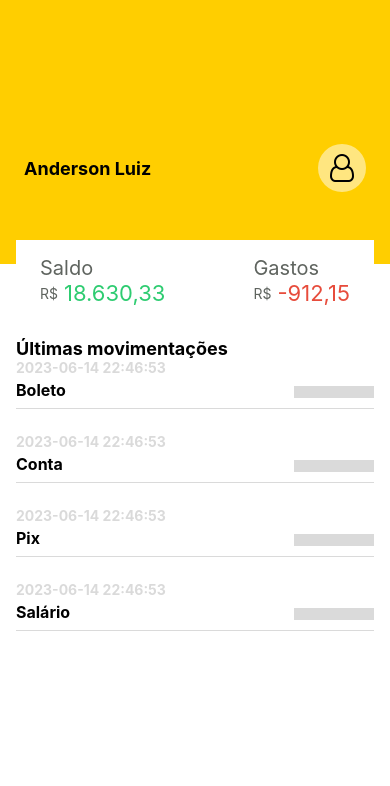
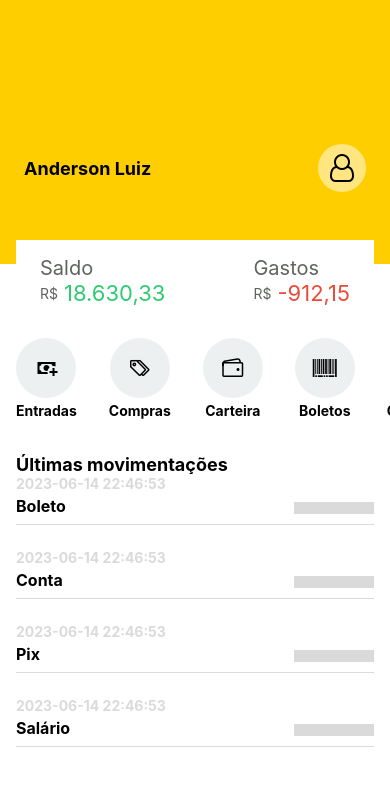
Before and after one commit to andersontrkz/bank-app, a React Native app: screen / in a window 390 px wide. Shown: the top 786 px of the page. Built offline with nearby package versions, Linux system fonts and the light colour scheme.

Commit message:
feat: add actions bar

```diff
--- /dev/null
+++ b/src/components/Actions/index.tsx
@@ -0,0 +1,68 @@
+import { ScrollView, StyleSheet, Text, TouchableOpacity, View } from 'react-native';
+import { AntDesign, Ionicons, MaterialCommunityIcons } from '@expo/vector-icons';
+
+export default function Actions() {
+  return (
+    <ScrollView style={styles.container} horizontal showsHorizontalScrollIndicator={false}>
+			<TouchableOpacity style={styles.action}>
+				<View style={styles.actionButton}>
+					<MaterialCommunityIcons name="cash-plus" size={24} color="black" />
+				</View>
+				<Text style={styles.actionLabel}>Entradas</Text>
+			</TouchableOpacity>
+
+			<TouchableOpacity style={styles.action}>
+				<View style={styles.actionButton}>
+					<AntDesign name="tagso" size={24} color="black" />
+				</View>
+				<Text style={styles.actionLabel}>Compras</Text>
+			</TouchableOpacity>
+
+			<TouchableOpacity style={styles.action}>
+				<View style={styles.actionButton}>
+					<Ionicons name="wallet-outline" size={24} color="black" />
+				</View>
+				<Text style={styles.actionLabel}>Carteira</Text>
+			</TouchableOpacity>
+
+			<TouchableOpacity style={styles.action}>
+				<View style={styles.actionButton}>
+					<AntDesign name="barcode" size={24} color="black" />
+				</View>
+				<Text style={styles.actionLabel}>Boletos</Text>
+			</TouchableOpacity>
+
+			<TouchableOpacity style={styles.action}>
+				<View style={styles.actionButton}>
+					<Ionicons name="settings-outline" size={24} color="black" />
+				</View>
+				<Text style={styles.actionLabel}>Configurações</Text>
+			</TouchableOpacity>
+    </ScrollView>
+  );
+}
+
+const styles = StyleSheet.create({
+  container: {
+    maxHeight: 84,
+		marginVertical: 16,
+		paddingHorizontal: 16,
+  },
+  action: {
+		alignItems: 'center',
+		marginRight: 32,
+  },
+  actionButton: {
+    backgroundColor: '#ecf0f1',
+		height: 60,
+		width: 60,
+		borderRadius: 60/2,
+		justifyContent: 'center',
+		alignItems: 'center',
+  },
+  actionLabel: {
+    marginTop: 4,
+		textAlign: 'center',
+		fontWeight: '700',
+  },
+});
--- a/src/components/Header/index.tsx
+++ b/src/components/Header/index.tsx
@@ -14,7 +14,7 @@ export default function Header({ user: { name } }: HeaderProps) {
       <View style={styles.content}>
         <Text style={styles.username}>{name}</Text>
 
-        <TouchableOpacity style={styles.userIcon}>
+        <TouchableOpacity style={styles.userIcon} activeOpacity={0.5}>
           <FontAwesome  name="user-o" size={28} color="black" />
         </TouchableOpacity>
       </View>
--- a/src/pages/Home/index.tsx
+++ b/src/pages/Home/index.tsx
@@ -1,4 +1,5 @@
 import { StyleSheet, View } from 'react-native';
+import Actions from '../../components/Actions';
 import Balance from '../../components/Balance';
 import Header from '../../components/Header';
 import TransactionList from '../../components/TransactionList';
@@ -12,6 +13,7 @@ export default function Home() {
 
       <Balance user={user} />
 
+      <Actions />
       <TransactionList transactions={transactions} />
     </View>
   );
```
